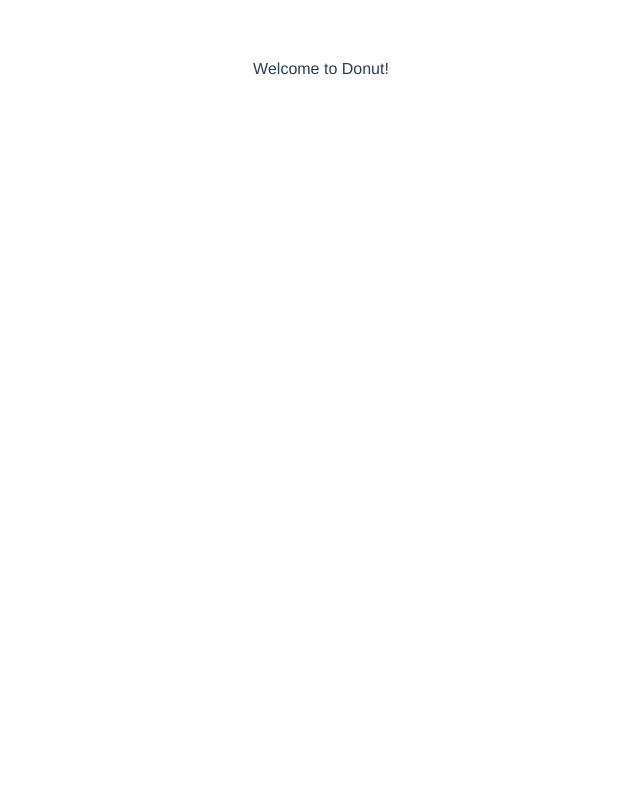
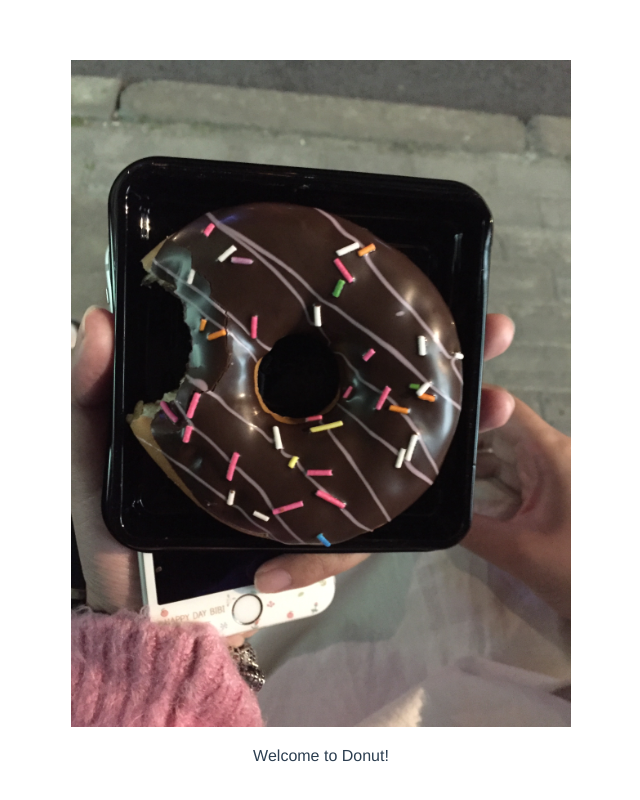
Before and after one commit to xiaocongWang/donut-static, a Vue app: page / in a window 1280 px wide. Shown: the whole page, without its empty margins (319-959 px from the left). Built offline with nearby package versions, Linux system fonts and the light colour scheme; the HTML template or start-up script is replaced by a standard one.

Commit message:
样式调整

```diff
--- a/package.json
+++ b/package.json
@@ -35,6 +35,8 @@
     "css-loader": "^0.28.0",
     "less": "^2.7.2",
     "less-loader": "^4.0.3",
+    "stylus": "^0.54.5",
+    "stylus-loader": "^3.0.1",
     "eslint": "^3.19.0",
     "eslint-friendly-formatter": "^3.0.0",
     "eslint-loader": "^1.7.1",
--- a/src/components/Home.vue
+++ b/src/components/Home.vue
@@ -1,6 +1,11 @@
 <template>
   <div class="hello">
-    {{msg}}
+    <section>
+      <div class="img-wrap">
+        <img src="static/img/icon.jpg" alt="">
+      </div>
+      <p>{{msg}}</p>
+    </section>
   </div>
 </template>
 
@@ -16,5 +21,7 @@
 </script>
 
 <style lang="stylus" scoped>
-
+  .img-wrap
+    img
+      width 500px
 </style>
```
